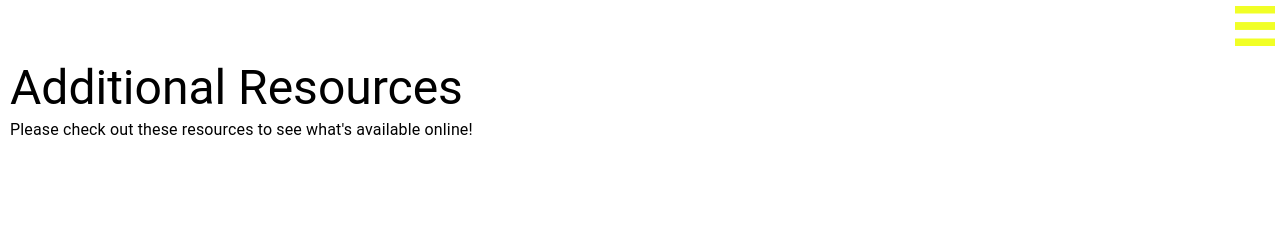
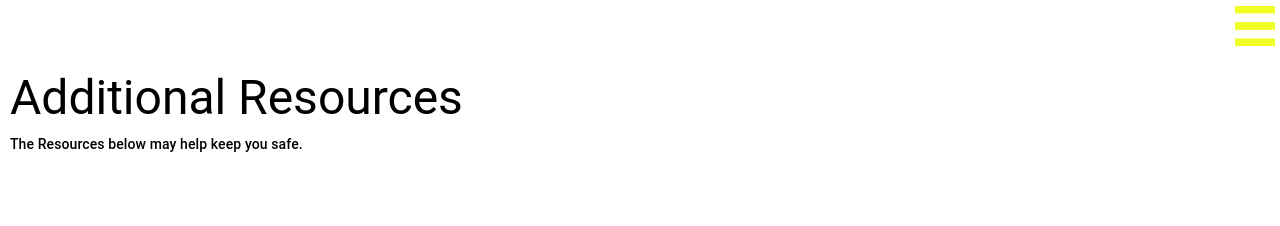
Before and after one commit to maggiechew/Law-and-Disorder-Frontend, a React (Create React App) app: page /additional-resources in a window 1280 px wide. Shown: the top 226 px of the page. Built offline with nearby package versions, Linux system fonts and the light colour scheme; no server answers; a web font is replaced by a local one.

Commit message:
Final Tweaks

```diff
--- a/src/components/AboutUs.css
+++ b/src/components/AboutUs.css
@@ -140,3 +140,7 @@
 .get-in-touch {
   grid-row: 4;
 }
+
+.resource-header {
+  margin-top:10px;
+}
--- a/src/components/FilterBar.jsx
+++ b/src/components/FilterBar.jsx
@@ -69,7 +69,7 @@ function FilterBar(props) {
       >
         <Box className="fake-container">
           <Item sx={{ width: 100, margin: "6px", padding: "5px" }}></Item>
-          <span className="fake-caption">Legend</span>
+          <span className="fake-caption">High - Legend - Low</span>
         </Box>
 
         {menuOpen && (
--- a/src/components/FilterMenu.jsx
+++ b/src/components/FilterMenu.jsx
@@ -83,7 +83,7 @@ function FilterMenu(props) {
             <Typography>How To Use This Menu</Typography>
           </AccordionSummary>
           <AccordionDetails>
-            <Typography>
+            <Typography variant='subtitle2'>
               Please choose from the filters below to select which crimes you
               would like to see reflected in this map.
               <br />
@@ -109,7 +109,7 @@ function FilterMenu(props) {
             <Typography>About the Data</Typography>
           </AccordionSummary>
           <AccordionDetails>
-            <Typography>
+            <Typography variant='subtitle2'>
               Data is provided monthly by the Calgary Police Service. This data
               is considered cumulative as late-reported incidents are often
               received well after an offence has occurred. Therefore, crime
@@ -151,6 +151,8 @@ function FilterMenu(props) {
               </Typography>
             </AccordionSummary>
             <AccordionDetails>
+              <Typography gutterBottom component="div" variant="subtitle2">
+Choose the weights to create your own custom view of criminal activity in the city of Calgary.<br /> <strong>10</strong> = Highest importance, <strong>1</strong> = lowest importance<br /> Choosing 0 will hide that crime type from the map.             </Typography><br />
               <ul>
                 {Object.keys(potentialCrimes).map((crime) => {
                   return (
--- a/src/components/Map.jsx
+++ b/src/components/Map.jsx
@@ -82,7 +82,7 @@ export default function Map(props) {
           filter: ["all", [">=", "crimeScore", 0.6], ["<", "crimeScore", 0.7]],
           paint: {
             "fill-color": "#E15300",
-            "fill-opacity": 0.6,
+            "fill-opacity": 0.5,
           },
         });
         map.addLayer({
@@ -102,7 +102,7 @@ export default function Map(props) {
           filter: ["all", [">=", "crimeScore", 0.4], ["<", "crimeScore", 0.5]],
           paint: {
             "fill-color": "#E98700",
-            "fill-opacity": 0.4,
+            "fill-opacity": 0.5,
           },
         });
 
@@ -113,7 +113,7 @@ export default function Map(props) {
           filter: ["all", [">=", "crimeScore", 0.3], ["<", "crimeScore", 0.4]],
           paint: {
             "fill-color": "#EDA100",
-            "fill-opacity": 0.4,
+            "fill-opacity": 0.5,
           },
         });
         map.addLayer({
@@ -123,7 +123,7 @@ export default function Map(props) {
           filter: ["all", [">=", "crimeScore", 0.2], ["<", "crimeScore", 0.3]],
           paint: {
             "fill-color": "#F1BA00",
-            "fill-opacity": 0.4,
+            "fill-opacity": 0.5,
           },
         });
         map.addLayer({
@@ -133,7 +133,7 @@ export default function Map(props) {
           filter: ["all", [">=", "crimeScore", 0.1], ["<", "crimeScore", 0.2]],
           paint: {
             "fill-color": "#F4D000",
-            "fill-opacity": 0.3,
+            "fill-opacity": 0.4,
           },
         });
 
@@ -144,7 +144,7 @@ export default function Map(props) {
           filter: ["<", "crimeScore", 0.1],
           paint: {
             "fill-color": "#F9F100",
-            "fill-opacity": 0.3,
+            "fill-opacity": 0.4,
           },
         });
 
--- a/src/components/ResourcesHeader.jsx
+++ b/src/components/ResourcesHeader.jsx
@@ -9,8 +9,8 @@ function ResourcesHeader() {
           <Typography variant="h3" gutterbottom>
             Additional Resources
           </Typography>
-          <Typography variant="subtitle1" gutterbottom>
-            Please check out these resources to see what's available online!
+          <Typography variant="subtitle2" sx={{ mt: 1 }} gutterbottom>
+            The Resources below may help keep you safe.{" "}
           </Typography>
         </div>
       </div>
```
